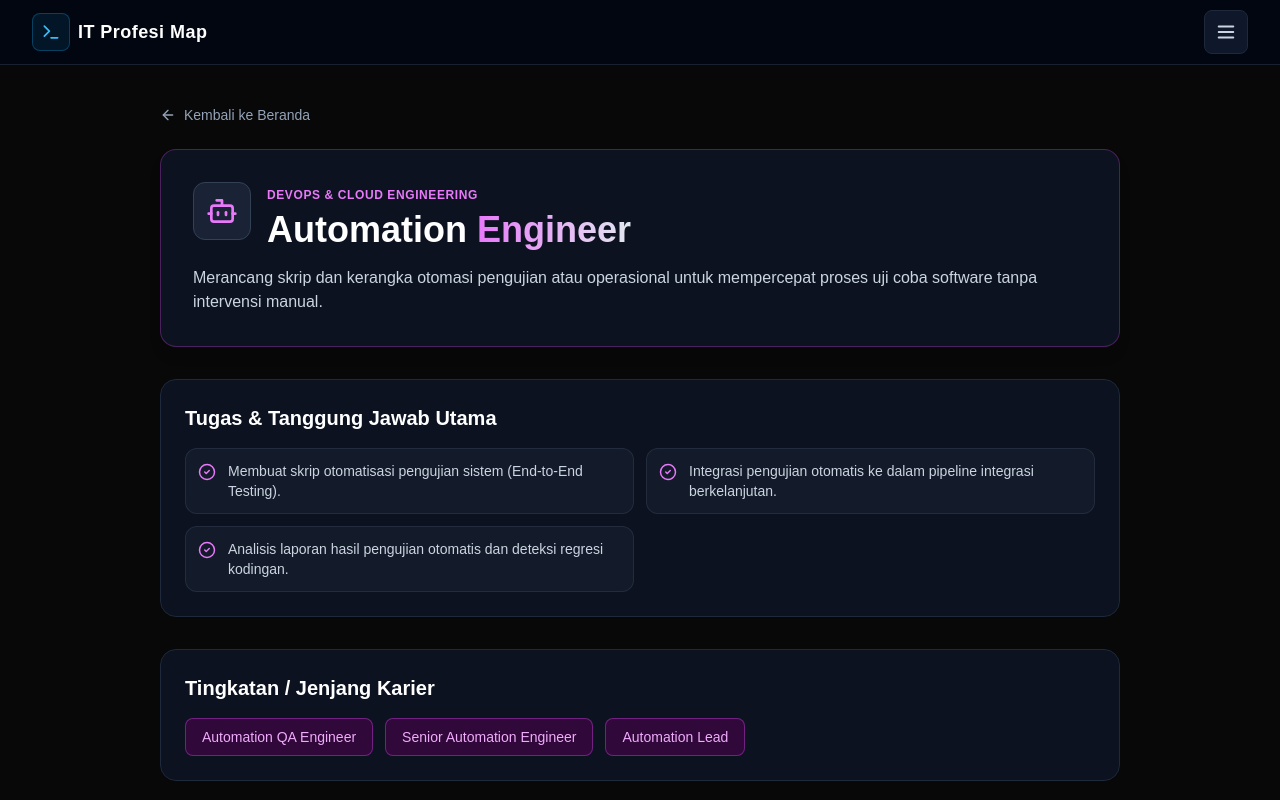
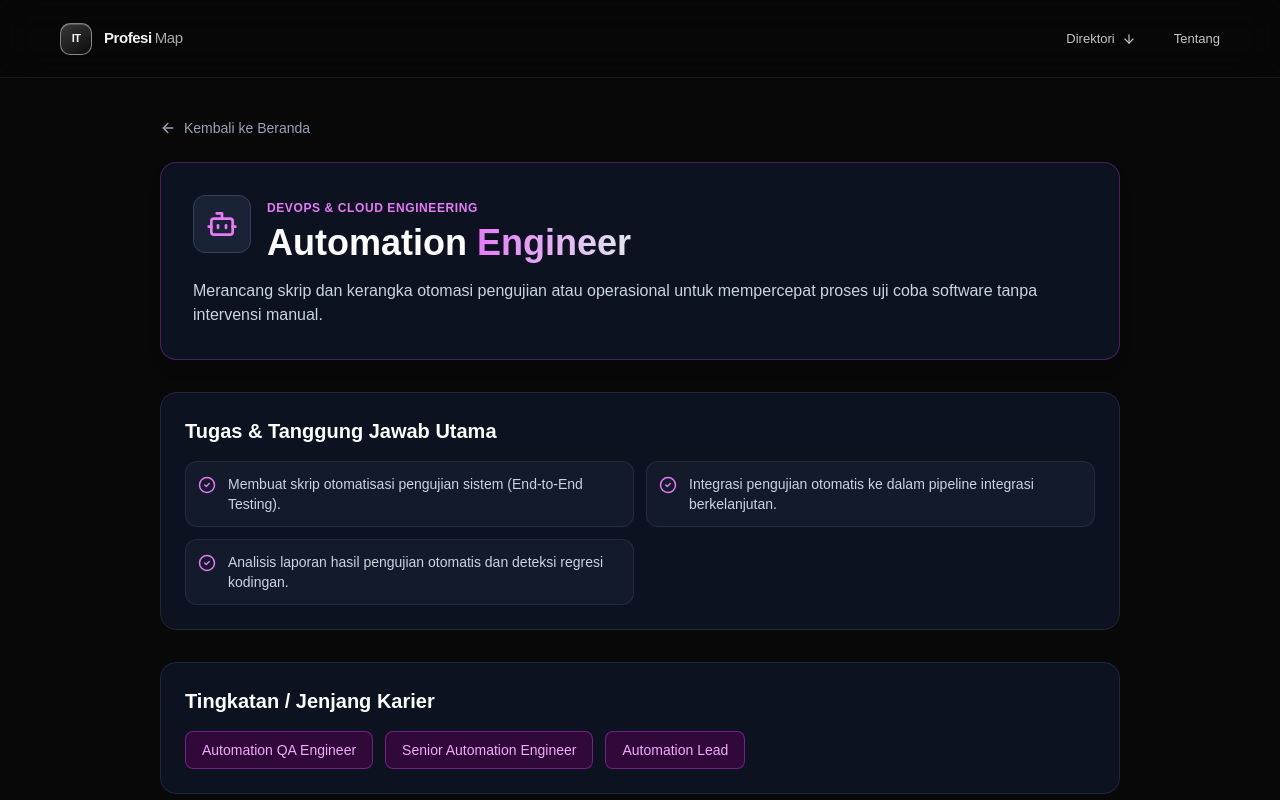
Before and after one commit to zero-route/IT-TechMap, a Next.js app: page /profesi/automation-engineer in a window 1280 px wide. Shown: the top 800 px of the page. Built offline with nearby package versions, Linux system fonts and the light colour scheme.

Commit message:
update Navbar.jsx

```diff
--- a/src/components/common/Navbar.jsx
+++ b/src/components/common/Navbar.jsx
@@ -1,118 +1,29 @@
 "use client";
 
-import { useState, useEffect } from "react";
+import { useState } from "react";
 import Link from "next/link";
-import { Menu, X, Terminal } from "lucide-react";
+import { ArrowDown, Menu, X } from "lucide-react";
 import { categoryGroups } from "../../data/ProfessionData";
 
 export default function Navbar() {
   const [isOpen, setIsOpen] = useState(false);
-  const [activeId, setActiveId] = useState("");
-
-  useEffect(() => {
-    const handleScroll = () => {
-      const scrollPosition = window.scrollY + 200;
-      for (const group of categoryGroups) {
-        const element = document.getElementById(group.id);
-        if (element) {
-          const top = element.offsetTop;
-          const height = element.offsetHeight;
-          if (scrollPosition >= top && scrollPosition < top + height) {
-            setActiveId(group.id);
-            break;
-          }
-        }
-      }
-    };
-
-    window.addEventListener("scroll", handleScroll);
-    return () => window.removeEventListener("scroll", handleScroll);
-  }, []);
-
-  const handleItemClick = (e, targetId) => {
-    e.preventDefault();
-    setActiveId(targetId);
-    setIsOpen(false);
-
-    // Navigasi langsung menggunakan element.scrollIntoView
-    const element = document.getElementById(targetId);
-    if (element) {
-      element.scrollIntoView({ behavior: "smooth", block: "start" });
-    } else {
-      // Fallback navigasi URL hash standar
-      window.location.hash = `#${targetId}`;
-    }
-  };
-
   return (
-    <header className="sticky top-0 z-50 bg-[#030712]/95 border-b border-slate-800/80 backdrop-blur-md">
-      <div className="max-w-7xl mx-auto px-4 sm:px-6 lg:px-8">
-        <div className="flex items-center justify-between h-16">
-          <Link href="/" className="flex items-center gap-2 group">
-            <div className="p-2 bg-sky-500/10 border border-sky-500/30 rounded-lg group-hover:border-sky-400 transition-colors">
-              <Terminal size={20} className="text-sky-400" />
-            </div>
-            <span className="font-extrabold text-lg text-white tracking-wide">
-              IT <span className="gradient-text">Profesi Map</span>
-            </span>
-          </Link>
-
-          <button
-            onClick={() => setIsOpen(!isOpen)}
-            className="p-2.5 text-slate-300 hover:text-white bg-slate-900 border border-slate-800 rounded-lg transition-colors focus:outline-none"
-            aria-label="Toggle Navigation"
-          >
-            {isOpen ? <X size={22} /> : <Menu size={22} />}
-          </button>
-        </div>
+    <header className="site-header">
+      <div className="nav-inner page-width">
+        <Link href="/" className="brand" onClick={() => setIsOpen(false)}>
+          <span className="brand-mark">IT</span><span>Profesi<span className="brand-light">Map</span></span>
+        </Link>
+        <nav className="desktop-nav" aria-label="Navigasi utama">
+          <a href="/#direktori">Direktori <ArrowDown size={14} /></a>
+          <a href="/#tentang">Tentang</a>
+        </nav>
+        <button className="menu-toggle" onClick={() => setIsOpen((open) => !open)} aria-label={isOpen ? "Tutup menu" : "Buka menu"} aria-expanded={isOpen}>{isOpen ? <X size={21} /> : <Menu size={21} />}</button>
       </div>
-
-      {/* DROPDOWN MENU DENGAN ANCHOR LINK PERSISTEN */}
-      {isOpen && (
-        <div className="absolute top-full left-0 right-0 bg-[#030712]/95 backdrop-blur-xl border-b border-slate-800/90 shadow-2xl p-6 z-[9999]">
-          <div className="max-w-7xl mx-auto">
-            <p className="text-[10px] uppercase tracking-widest font-bold text-slate-400 mb-4 pl-1">
-              Kategori Profesi IT
-            </p>
-
-            <div className="line-sidebar-dropdown">
-              <div className="grid grid-cols-1 md:grid-cols-2 lg:grid-cols-3 gap-y-3 gap-x-6">
-                {categoryGroups.map((group, index) => {
-                  const isActive = activeId === group.id;
-                  const formattedIndex = String(index + 1).padStart(2, "0");
-
-                  return (
-                    <a
-                      key={group.id}
-                      href={`#${group.id}`}
-                      className="line-sidebar__item group flex items-center cursor-pointer py-1.5 transition-all duration-200"
-                      aria-current={isActive ? "true" : undefined}
-                      onClick={(e) => handleItemClick(e, group.id)}
-                    >
-                      <span className={`h-[2px] rounded-full transition-all duration-300 mr-3 ${
-                        isActive
-                          ? "w-8 bg-purple-400 shadow-[0_0_8px_#c084fc]"
-                          : "w-5 bg-slate-700 group-hover:w-7 group-hover:bg-purple-400"
-                      }`} />
-
-                      <span className={`flex items-center text-sm font-medium transition-all duration-300 ${
-                        isActive
-                          ? "text-purple-300 font-semibold translate-x-2"
-                          : "text-slate-300 group-hover:text-purple-300 group-hover:translate-x-2"
-                      }`}>
-                        <span className="font-mono text-xs mr-2 text-slate-500 group-hover:text-purple-400">
-                          {formattedIndex}
-                        </span>
-                        {group.title}
-                      </span>
-                    </a>
-                  );
-                })}
-              </div>
-            </div>
-          </div>
-        </div>
-      )}
+      {isOpen && <div className="mobile-menu page-width">
+        <a href="/#direktori" onClick={() => setIsOpen(false)}>Direktori profesi</a>
+        <a href="/#tentang" onClick={() => setIsOpen(false)}>Tentang proyek</a>
+        <div className="mobile-menu-categories">{categoryGroups.map((group) => <a key={group.id} href={`/#${group.id}`} onClick={() => setIsOpen(false)}>{group.title}</a>)}</div>
+      </div>}
     </header>
   );
 }
```
